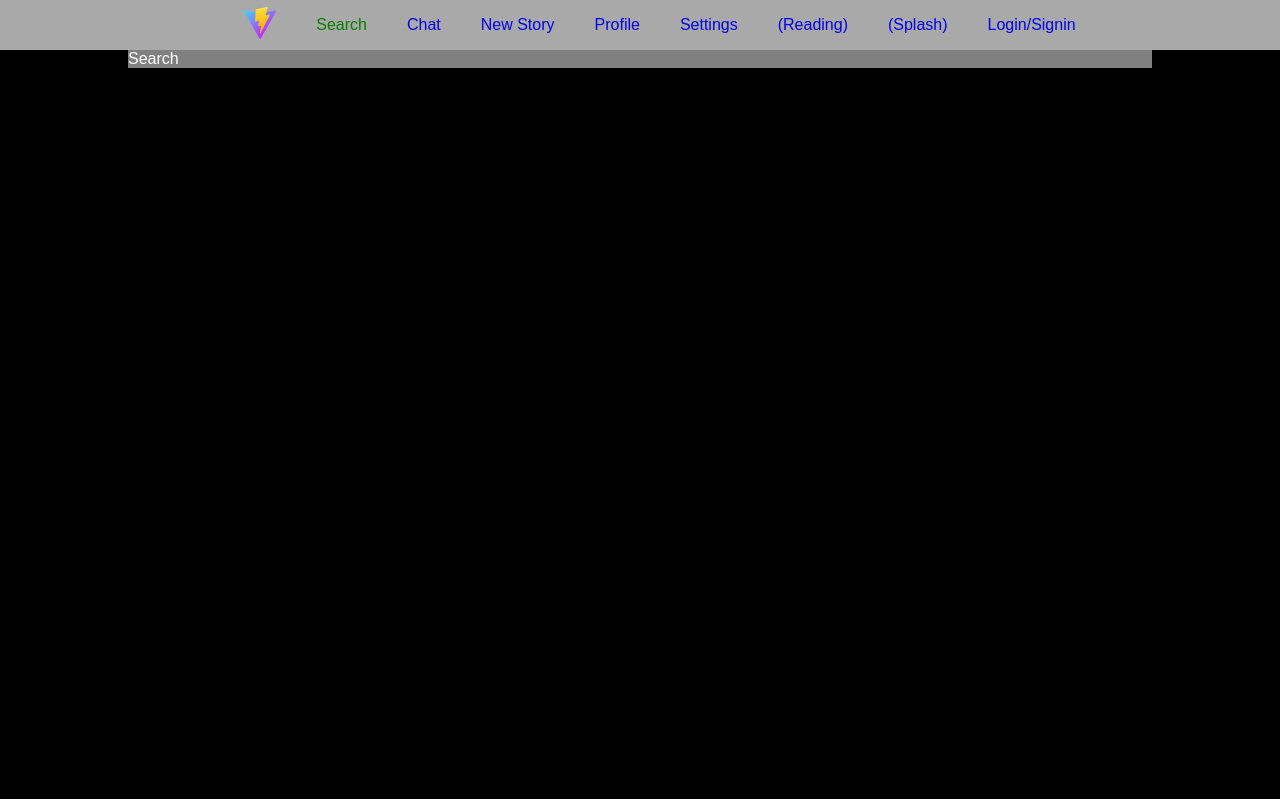
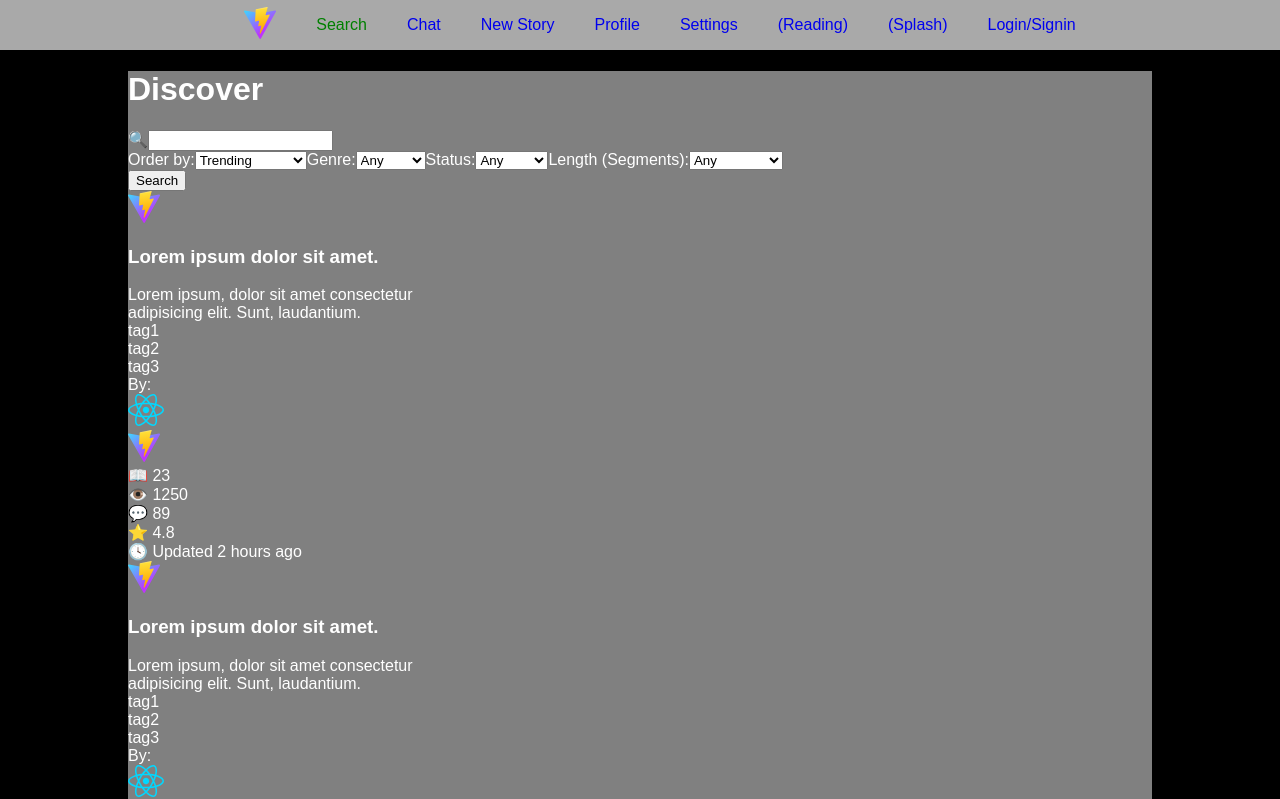
Before and after one commit to Loic-Rodrigue-Gauthier/inkreate, a React (Vite) app in the folder src/inkreate/: page /search in a window 1280 px wide. Shown: the top 799 px of the page. Built offline with nearby package versions, Linux system fonts and the light colour scheme.

Commit message:
settings + search done

```diff
--- /dev/null
+++ b/src/inkreate/src/components/CheckboxOption/CheckboxOption.jsx
@@ -0,0 +1,42 @@
+import { useState, useRef } from 'react'
+import styles from './CheckboxOption.module.css'
+
+function CheckboxOption({src, alt='image', title, desc, option}) {
+  const [isChecked, setIsChecked] = useState(false)
+  const formRef = useRef(null)
+
+  const updateValue = (e) => {
+    const checked = e.target.checked
+    setIsChecked(checked)
+    formRef.current.requestSubmit()
+  }
+
+  function submitForm(e) {
+    e.preventDefault()
+    // DB code here
+
+  }
+
+  return (
+    <div>
+      <div><img src={src} alt={alt} /></div>
+      <div>
+        <div>{title}</div>
+        <div>{desc}</div>
+      </div>
+      <form
+        onSubmit={submitForm}
+        ref={formRef}
+      >
+        <input
+          type="checkbox"
+          name={option}
+          checked={isChecked}
+          onChange={updateValue}
+        />
+      </form>
+    </div>
+  )
+}
+
+export default CheckboxOption
--- /dev/null
+++ b/src/inkreate/src/components/SearchBox/SearchBox.jsx
@@ -0,0 +1,74 @@
+import { useState } from 'react'
+import styles from './SearchBox.module.css'
+
+function SearchBox() {
+  const [inputs, setInputs] = useState({})
+
+  const updateValue = (e) => {
+    setInputs(values => ({...values, [e.target.name]: e.target.value}))
+  }
+
+  function submitForm(e) {
+    e.preventDefault()
+    // DB code here
+
+  }
+
+  return (
+    <form onSubmit={submitForm}>
+      <label>🔍
+        <input
+          type="text"
+          name="name"
+          value={inputs.name}
+          onChange={updateValue}
+        />
+      </label>
+      <div>
+        <label>Order by:
+          <select
+            name="order"
+            value={inputs.order}
+            onChange={updateValue}
+          >
+            <option value="Trending">Trending</option>
+            <option value="AllAsc">All (Ascending)</option>
+          </select>
+        </label>
+        <label>Genre:
+          <select
+            name="genre"
+            value={inputs.genre}
+            onChange={updateValue}
+          >
+            <option value="Any">Any</option>
+            <option value="Fantasy">Fantasy</option>
+          </select>
+        </label>
+        <label>Status:
+          <select
+            name="status"
+            value={inputs.status}
+            onChange={updateValue}
+          >
+            <option value="Any">Any</option>
+            <option value="Ongoing">Ongoing</option>
+          </select>
+        </label>
+        <label>Length (Segments):
+          <select
+            name="length"
+            value={inputs.length}
+            onChange={updateValue}
+          >
+            <option value="Any">Any</option>
+            <option value="Short">Short (1-50)</option>
+          </select>
+        </label>
+      </div>
+      <button type="submit">Search</button>
+    </form>
+  )
+}
+
+export default SearchBox
--- a/src/inkreate/src/components/SettingsTabs/SettingsTabs.jsx
+++ b/src/inkreate/src/components/SettingsTabs/SettingsTabs.jsx
@@ -1,14 +1,17 @@
-import { useState } from 'react'
-import { useNavigate } from 'react-router-dom'
+import { useState, useRef } from 'react'
+import CheckboxOption from '../CheckboxOption/CheckboxOption'
 import styles from './SettingsTabs.module.css'
 import reactLogo from '../../assets/react.svg'
 import viteLogo from '../../assets/vite.svg'
 
-function Display() {
-  const [inputs, setInputs] = useState({theme:"Light", language:"English"})
+function Privacy() {
+  const [inputs, setInputs] = useState({})
+  const formRef = useRef(null)
 
   const updateValue = (e) => {
-    setInputs(values => ({...values, [e.target.name]: e.target.value}))
+    const { name, value } = e.target
+    setInputs(values => ({...values, [name]: value}))
+    formRef.current.requestSubmit()
   }
 
   function submitForm(e) {
@@ -19,7 +22,91 @@ function Display() {
 
   return (
     <div>
-      <form onSubmit={submitForm}>
+      <form
+        onSubmit={submitForm}
+        ref={formRef}
+      >
+        <label>Profile:
+          <select
+            name="profile"
+            value={inputs.profile}
+            onChange={updateValue}
+          >
+            <option value="Public">Public</option>
+            <option value="Followers">Followers</option>
+            <option value="Private">Private</option>
+          </select>
+        </label>
+        <label>Stories:
+          <select
+            name="stories"
+            value={inputs.stories}
+            onChange={updateValue}
+          >
+            <option value="Public">Public</option>
+            <option value="Followers">Followers</option>
+            <option value="Private">Private</option>
+          </select>
+        </label>
+        <label>Who?:
+          <select
+            name="chat"
+            value={inputs.chat}
+            onChange={updateValue}
+          >
+            <option value="Anyone">Anyone</option>
+            <option value="Followers">Followers</option>
+            <option value="No One">No One</option>
+          </select>
+        </label>
+        <label>Status:
+          <select
+            name="status"
+            value={inputs.status}
+            onChange={updateValue}
+          >
+            <option value="Visible">Visible</option>
+            <option value="Invisible">Invisible</option>
+          </select>
+        </label>
+      </form>
+    </div>
+  )
+}
+
+function Notifications() {
+  return (
+    <>
+      <CheckboxOption src={reactLogo} title="Lorem" desc="Lorem ipsum dolor sit amet." option="1" />
+      <CheckboxOption src={viteLogo} title="Lorem" desc="Lorem ipsum dolor sit amet." option="2" />
+      <CheckboxOption src={reactLogo} title="Lorem" desc="Lorem ipsum dolor sit amet." option="3" />
+      <CheckboxOption src={viteLogo} title="Lorem" desc="Lorem ipsum dolor sit amet." option="4" />
+    </>
+  )
+}
+
+function Display() {
+  const [inputs, setInputs] = useState({theme:"Light", language:"English"})
+  const formRef = useRef(null)
+
+  const updateValue = (e) => {
+    const { name, value } = e.target
+    setInputs(values => ({...values, [name]: value}))
+    formRef.current.requestSubmit()
+  }
+
+  function submitForm(e) {
+    e.preventDefault()
+    // DB code here
+
+  }
+
+  return (
+    <div>
+      <form
+        onSubmit={submitForm}
+        ref={formRef}
+      >
         <label>Theme:
           <select
             name="theme"
@@ -41,10 +128,6 @@ function Display() {
             <option value="French">French</option>
           </select>
         </label>
-        <button type="submit">
-          <img src={viteLogo} alt="i" />
-          Save Changes
-        </button>
       </form>
     </div>
   )
@@ -170,7 +253,8 @@ function SettingsTabs() {
       <div>
         {activeTab === 'profile' && <Profile />}
         {activeTab === 'display' && <Display />}
-        {/* {activeTab === 'signin' && <Signin />} */}
+        {activeTab === 'notifications' && <Notifications />}
+        {activeTab === 'privacy' && <Privacy />}
       </div>
     </div>
   )
--- a/src/inkreate/src/components/StoryThumbnail/StoryThumbnail.jsx
+++ b/src/inkreate/src/components/StoryThumbnail/StoryThumbnail.jsx
@@ -1,14 +1,14 @@
 
 import styles from './StoryThumbnail.module.css'
 
-function StoryThumbnail({src, alt='image', title, children, tags, authors, segments, views, comments, rating, updated}) {
+function StoryThumbnail({src, alt='image', title, desc, tags, authors, segments, views, comments, rating, updated}) {
   return (
     <div className={styles.box}>
       <div>
         <img src={src} alt={alt} />
       </div>
       <h3>{title}</h3>
-      <div>{children}</div>
+      <div>{desc}</div>
       <div>
         {tags.map((item, index) =>
           <div key={index}>{item}</div>
@@ -26,7 +26,11 @@ function StoryThumbnail({src, alt='image', title, children, tags, authors, segme
         <div>💬 {comments}</div>
         <div>⭐ {rating}</div>
       </div>
-      <div>🕓 Updated {updated} ago</div>
+      <div>
+        <div>🕓 Updated {updated} ago</div>
+        {/* <button>❤️</button>
+        <button>🔖</button> */}
+      </div>
     </div>
   )
 }
--- /dev/null
+++ b/src/inkreate/src/components/StoryThumbnailList/StoryThumbnailList.jsx
@@ -0,0 +1,18 @@
+
+import StoryThumbnail from '../StoryThumbnail/StoryThumbnail'
+import styles from './StoryThumbnailList.module.css'
+
+function StoryThumbnailList({stories}) {
+  return (
+    <div>
+      {stories.map((story, index) => (
+        <StoryThumbnail
+          key={index}
+          {...story}
+        />
+      ))}
+    </div>
+  )
+}
+
+export default StoryThumbnailList
--- a/src/inkreate/src/pages/Home/Home.jsx
+++ b/src/inkreate/src/pages/Home/Home.jsx
@@ -7,8 +7,10 @@ import reactLogo from '../../assets/react.svg'
 import viteLogo from '../../assets/vite.svg'
 
 function Home() {
+  // temp_test
   const aut_list = [reactLogo, viteLogo]
   const tag_list = ["tag1", "tag2", "tag3"]
+  //
 
   return (
     <>
@@ -22,26 +24,20 @@ function Home() {
       <h2>Section 1</h2>
       <section>
         <StoryThumbnail
-          src={viteLogo} alt='image' title="Lorem ipsum dolor sit amet."
+          src={viteLogo} alt='image' title="Lorem ipsum dolor sit amet." desc="Lorem ipsum, dolor sit amet consectetur adipisicing elit. Sunt, laudantium."
           tags={tag_list} authors={aut_list} segments="23" views="1250"
           comments="89" rating="4.8" updated="2 hours"
-        >
-          <p>Lorem ipsum dolor sit amet consectetur adipisicing elit. Deleniti, natus?</p>
-        </StoryThumbnail>
+        />
         <StoryThumbnail
-          src={viteLogo} alt='image' title="Lorem ipsum dolor sit amet."
+          src={viteLogo} alt='image' title="Lorem ipsum dolor sit amet." desc="Lorem ipsum, dolor sit amet consectetur adipisicing elit. Sunt, laudantium."
           tags={tag_list} authors={aut_list} segments="15" views="1100"
           comments="92" rating="4.7" updated="1 day"
-        >
-          <p>Lorem ipsum dolor sit amet consectetur adipisicing elit. Deleniti, natus?</p>
-        </StoryThumbnail>
+        />
         <StoryThumbnail
-          src={viteLogo} alt='image' title="Lorem ipsum dolor sit amet."
+          src={viteLogo} alt='image' title="Lorem ipsum dolor sit amet." desc="Lorem ipsum, dolor sit amet consectetur adipisicing elit. Sunt, laudantium."
           tags={tag_list} authors={aut_list} segments="18" views="892"
           comments="64" rating="4.6" updated="4 hours"
-        >
-          <p>Lorem ipsum dolor sit amet consectetur adipisicing elit. Deleniti, natus?</p>
-        </StoryThumbnail>
+        />
       </section>
       <h2>Section 2</h2>
       <section>
--- a/src/inkreate/src/pages/Search/Search.jsx
+++ b/src/inkreate/src/pages/Search/Search.jsx
@@ -1,10 +1,32 @@
 
+import SearchBox from '../../components/SearchBox/SearchBox'
+import StoryThumbnailList from '../../components/StoryThumbnailList/StoryThumbnailList'
 import styles from './Search.module.css'
+import reactLogo from '../../assets/react.svg'
+import viteLogo from '../../assets/vite.svg'
 
 function Search() {
+  // temp_test
+  const aut_list = [reactLogo, viteLogo]
+  const tag_list = ["tag1", "tag2", "tag3"]
+  const stories = [
+    { src: viteLogo, alt:'image', title:"Lorem ipsum dolor sit amet.", desc:"Lorem ipsum, dolor sit amet consectetur adipisicing elit. Sunt, laudantium.",
+      tags: tag_list, authors: aut_list, segments:"23", views:"1250",
+      comments:"89", rating:"4.8", updated:"2 hours" },
+    { src: viteLogo, alt:'image', title:"Lorem ipsum dolor sit amet.", desc:"Lorem ipsum, dolor sit amet consectetur adipisicing elit. Sunt, laudantium.",
+      tags: tag_list, authors: aut_list, segments:"23", views:"1250",
+      comments:"89", rating:"4.8", updated:"2 hours" },
+    { src: viteLogo, alt:'image', title:"Lorem ipsum dolor sit amet.", desc:"Lorem ipsum, dolor sit amet consectetur adipisicing elit. Sunt, laudantium.",
+      tags: tag_list, authors: aut_list, segments:"23", views:"1250",
+      comments:"89", rating:"4.8", updated:"2 hours" },
+  ]
+  //
+
   return (
     <>
-        Search
+      <h1>Discover</h1>
+      <SearchBox />
+      <StoryThumbnailList stories={stories}/>
     </>
   )
 }
```
Also changed, not shown: src/inkreate/src/components/CheckboxOption/CheckboxOption.module.css (added), src/inkreate/src/components/SearchBox/SearchBox.module.css (added), src/inkreate/src/components/StoryThumbnailList/StoryThumbnailList.module.css (added), 2 other files (tests, documents, lock files or other folders).
